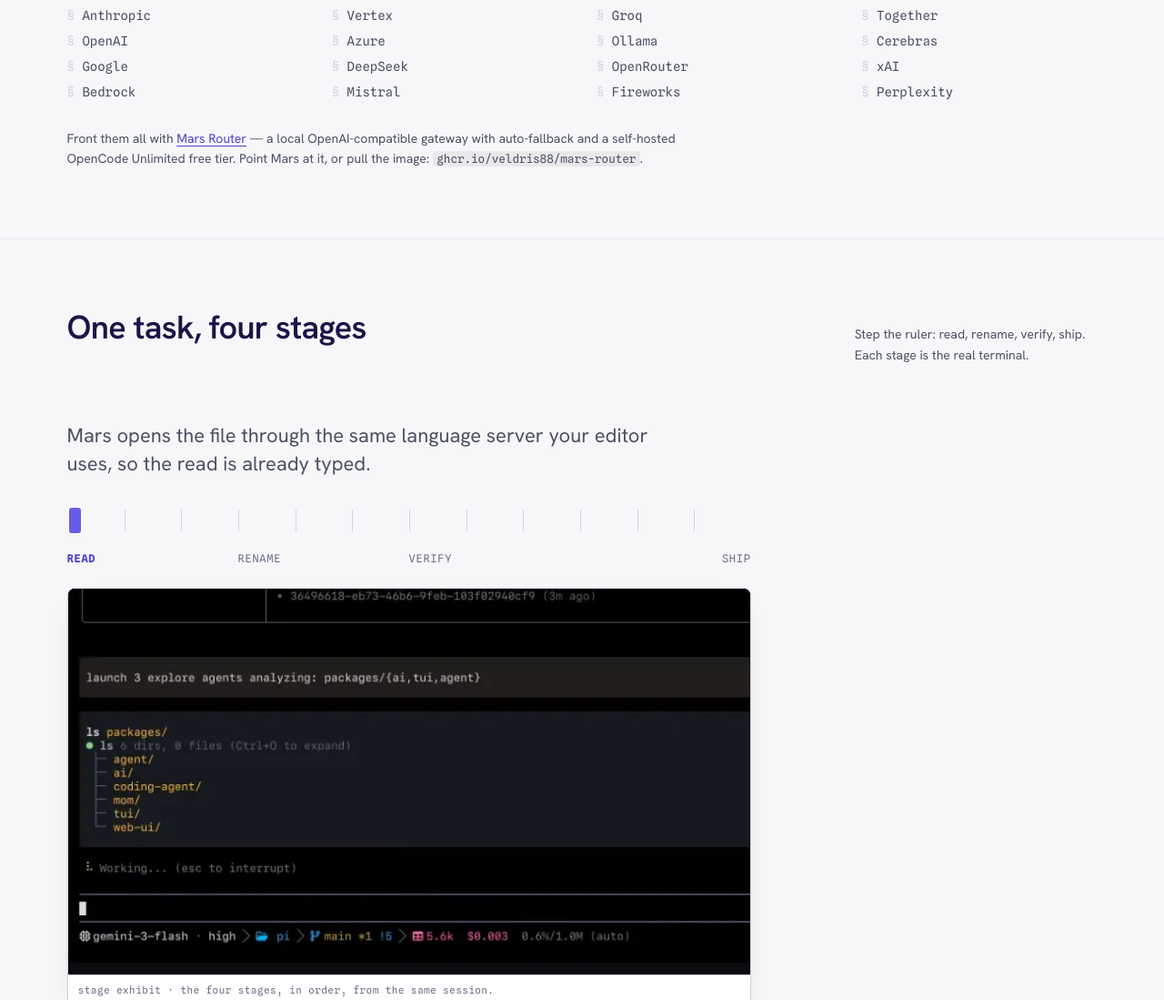
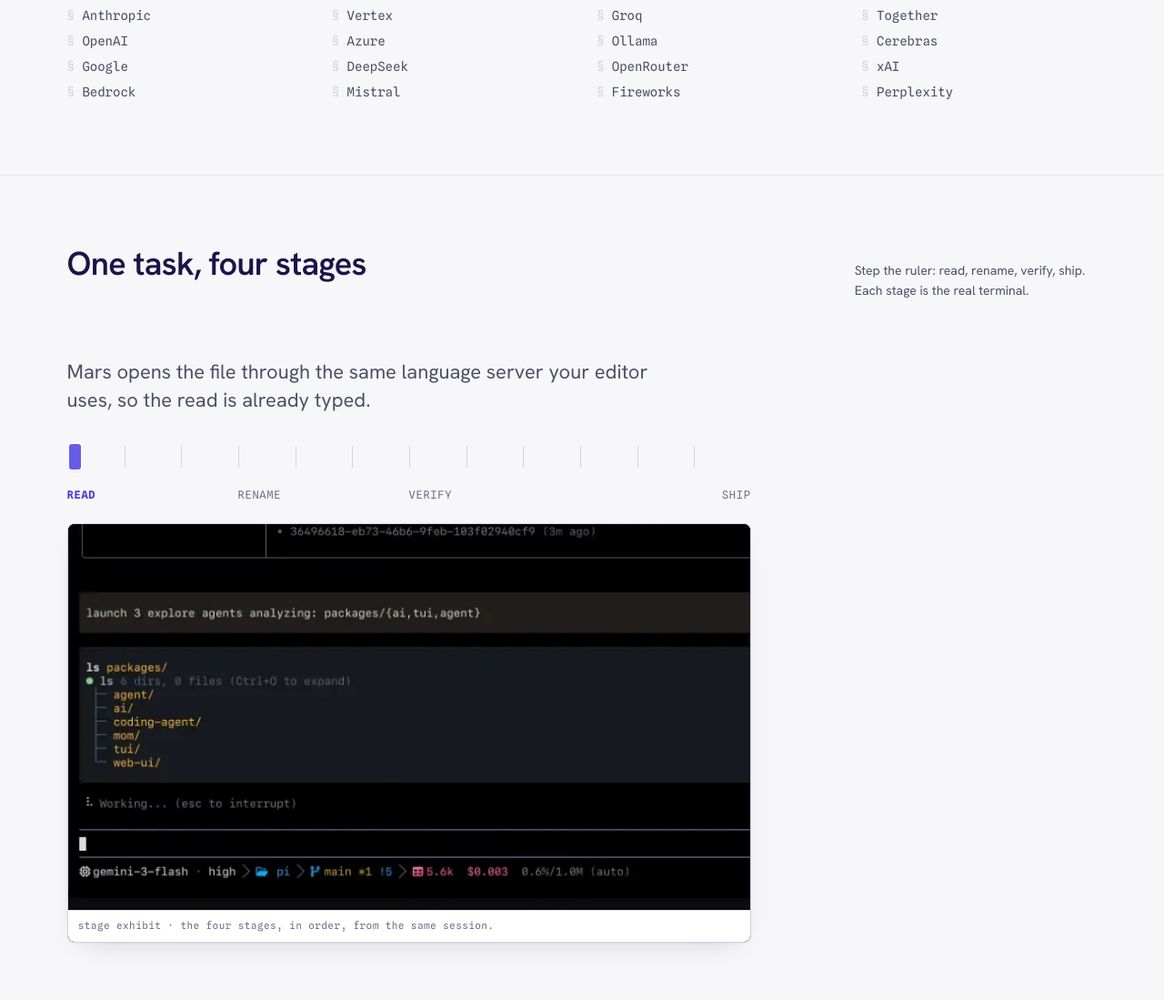
Before and after one commit to MarsAI-org/mars-site, a plain HTML site: page index.html in a window 1280 px wide. Shown: the part 3378-4477 px from the top of the page at 91% size. Drawn offline with Linux system fonts and the light colour scheme.

Commit message:
chore: drop the Mars Router references, harden the PowerShell checksum gate
The local routing-gateway project the Providers section named as a companion no
longer exists.

- index.html: remove the companion paragraph, its footer link, and the now
  unused `.providers-companion` rules.
- PRODUCT.md: drop the evidence bullet that told the page to link it.
- .github: delete the `mars-router` repo-type branches from the bot runner and
  the PR reviewer, rename the gateway env vars to MARS_LLM_URL /
  MARS_LLM_API_KEY, and fail when no endpoint is configured instead of falling
  back to a dead localhost port.
- install.ps1: fail closed on the release checksum, matching `install`. The
  previous block ran verification inside one `try`, so the checksum-mismatch
  `throw` was caught by the same `catch` that reports a fetch failure — a
  corrupted binary produced a warning and stayed installed.
  MARS_ALLOW_UNVERIFIED=1 is the explicit opt-out.

Verified: `sh -n install`, tag balance and zero remaining references in
index.html. install.ps1 could not be executed here (no PowerShell on this host);
the changed block was reviewed by hand.

Note: the workflows read secrets.MARS_LLM_URL / MARS_LLM_API_KEY now; the old
secret names must be re-added under the new ones.

```diff
--- a/index.html
+++ b/index.html
@@ -811,19 +811,6 @@
   }
   .index-cols li { break-inside: avoid; }
   .index-cols li::before { content: "§  "; color: var(--hair-hard); }
-  .providers-companion {
-    margin-top: 1.6rem;
-    max-width: 46rem;
-    font-size: var(--step-small);
-    color: var(--body);
-  }
-  .providers-companion code {
-    font-family: var(--mono);
-    font-size: 0.9em;
-    background: var(--paper-deep, rgba(0,0,0,.06));
-    padding: 0.1em 0.35em;
-    border-radius: 3px;
-  }
 
   /* ── Examples: worked stages with a measuring ruler ────────────────── */
   .worked { display: grid; grid-template-columns: minmax(0, 1fr); gap: 1.4rem; max-width: 47rem; }
@@ -1361,12 +1348,6 @@
         <li>Groq</li><li>Ollama</li><li>OpenRouter</li><li>Fireworks</li>
         <li>Together</li><li>Cerebras</li><li>xAI</li><li>Perplexity</li>
       </ol>
-      <p class="providers-companion">
-        Front them all with <a href="https://github.com/Veldris88/mars-router" target="_blank" rel="noopener">Mars&nbsp;Router</a> —
-        a local OpenAI-compatible gateway with auto-fallback and a self-hosted
-        OpenCode Unlimited free tier. Point Mars at it, or pull the image:
-        <code>ghcr.io/veldris88/mars-router</code>.
-      </p>
     </div>
   </section>
 
@@ -1414,7 +1395,6 @@
             <a href="https://github.com/MarsAI-org/mars-agent" target="_blank" rel="noopener">Source</a>
             <a href="https://github.com/MarsAI-org/mars-agent/releases" target="_blank" rel="noopener">Releases</a>
             <a href="https://github.com/MarsAI-org/mars-agent/blob/main/LICENSE" target="_blank" rel="noopener">Licence</a>
-            <a href="https://github.com/Veldris88/mars-router" target="_blank" rel="noopener">Mars Router</a>
           </nav>
           <span class="stampcol">
             getmars.eu.cc<br>
```
Also changed, not shown: .github/scripts/mars-bot-runner.mjs, .github/scripts/mars-pr-reviewer.mjs, 4 other files.
